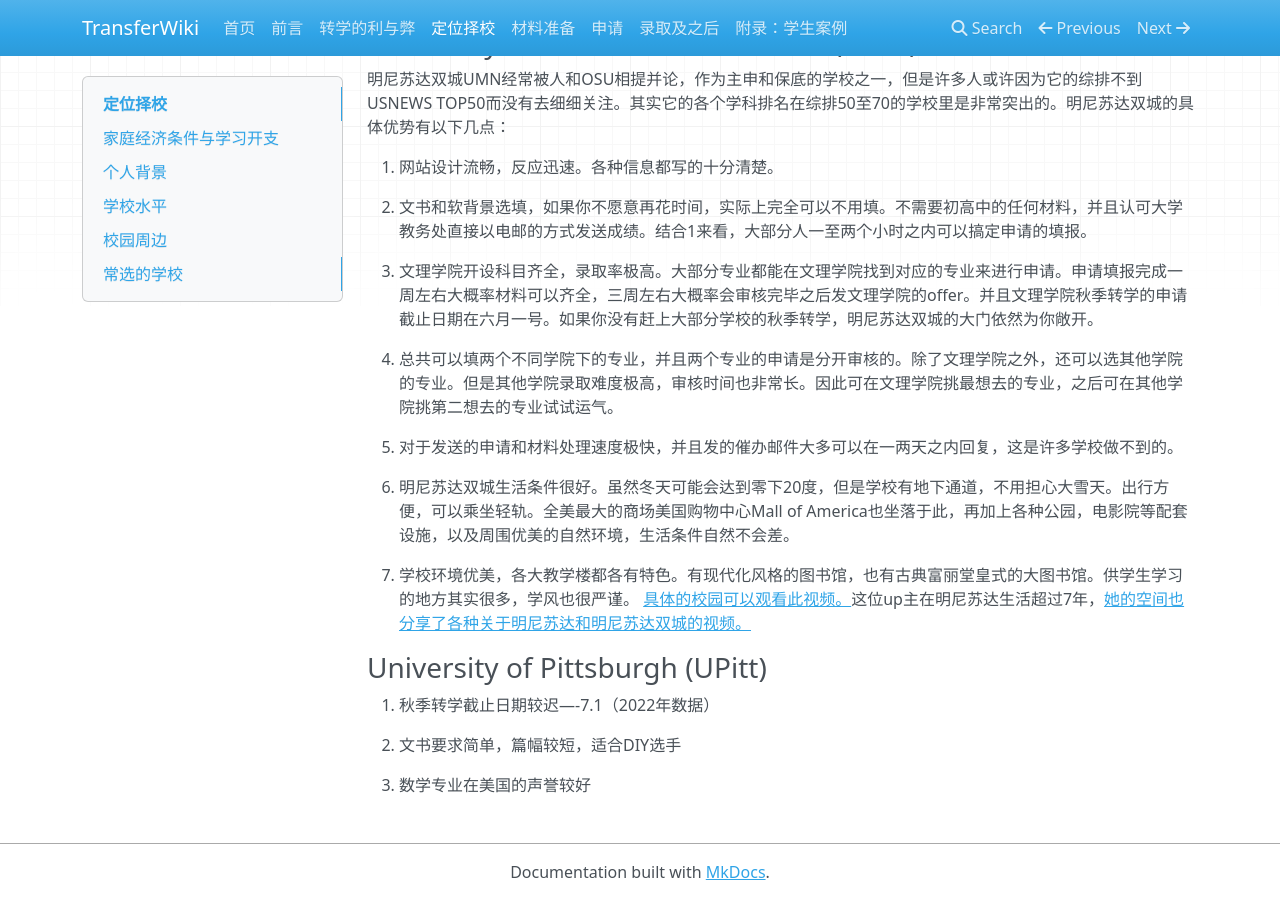
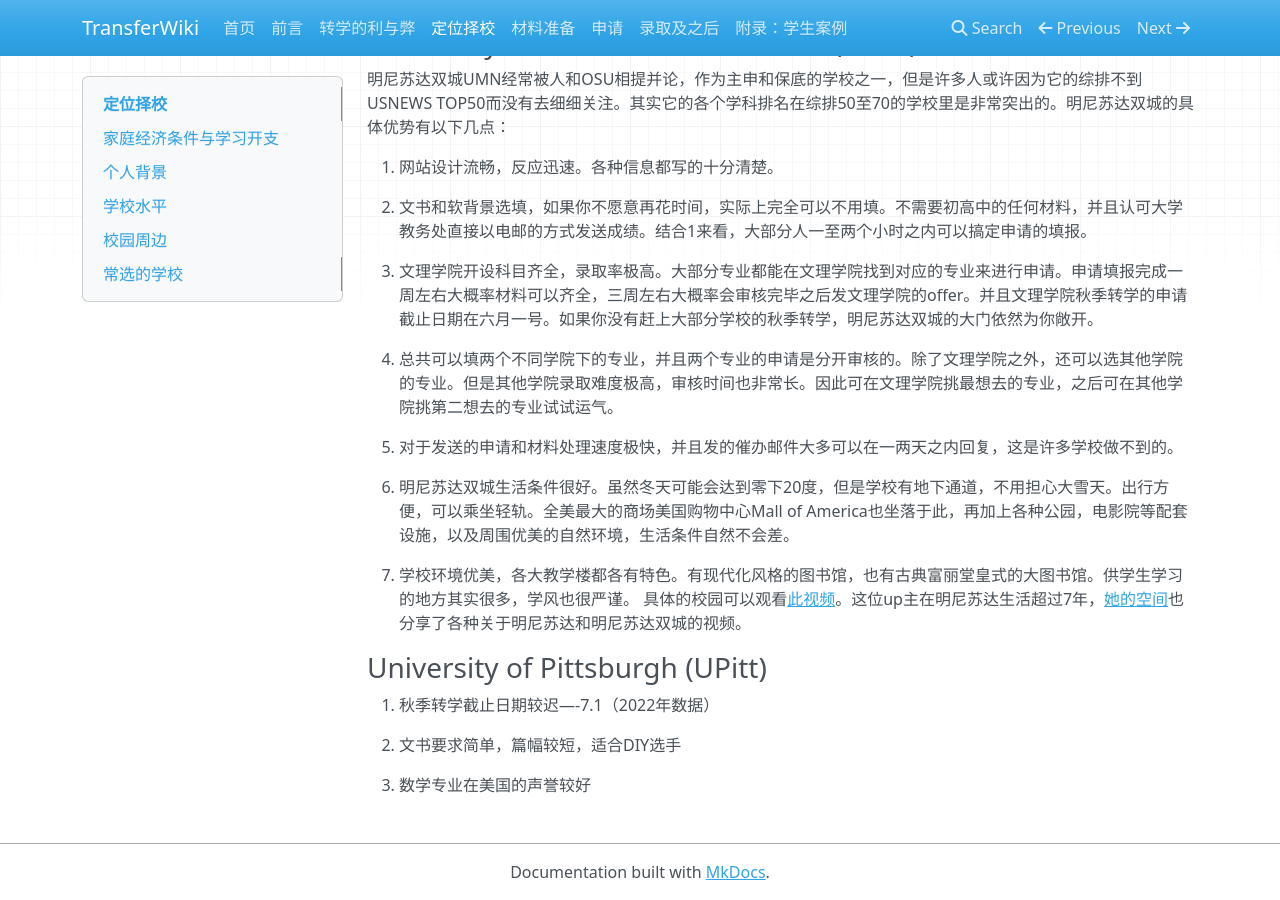
Before and after one commit to SihanXU/TransferWiki, an MkDocs documentation site: the page built from docs/school.md, in a window 1280 px wide and 900 px high, scrolled down 720 px. Built offline with MkDocs 1.6.1, drawn with Linux system fonts in a browser that asks for light colours; nearby versions of some CDN libraries; part of the change alters nothing that is shown.

```diff
--- a/docs/school.md
+++ b/docs/school.md
@@ -46,8 +46,8 @@
 
 6. 明尼苏达双城生活条件很好。虽然冬天可能会达到零下20度，但是学校有地下通道，不用担心大雪天。出行方便，可以乘坐轻轨。全美最大的商场美国购物中心Mall of America也坐落于此，再加上各种公园，电影院等配套设施，以及周围优美的自然环境，生活条件自然不会差。
 
-* 学校环境优美，各大教学楼都各有特色。有现代化风格的图书馆，也有古典富丽堂皇式的大图书馆。供学生学习的地方其实很多，学风也很严谨。
-[具体的校园可以观看此视频。](https://www.bilibili.com/video/BV1J4411m7zy?spm_id_from=333.999.0.0)这位up主在明尼苏达生活超过7年，[她的空间也分享了各种关于明尼苏达和明尼苏达双城的视频。](https://space.bilibili.com/337678006)
+7. 学校环境优美，各大教学楼都各有特色。有现代化风格的图书馆，也有古典富丽堂皇式的大图书馆。供学生学习的地方其实很多，学风也很严谨。
+具体的校园可以观看[此视频](https://www.bilibili.com/video/BV1J4411m7zy?spm_id_from=333.999.0.0)。这位up主在明尼苏达生活超过7年，[她的空间](https://space.bilibili.com/337678006)也分享了各种关于明尼苏达和明尼苏达双城的视频。
 
 ### University of Pittsburgh (UPitt)
 
```
